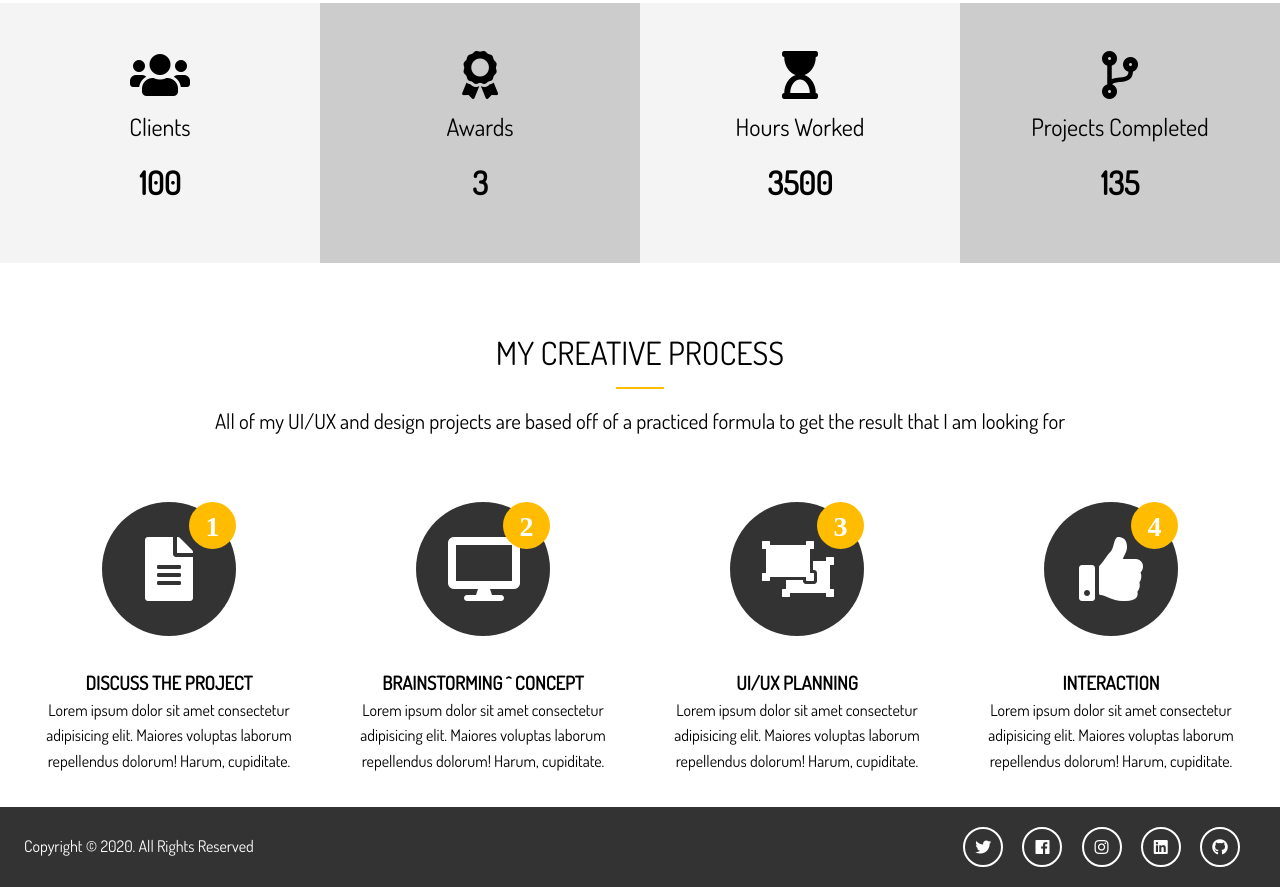
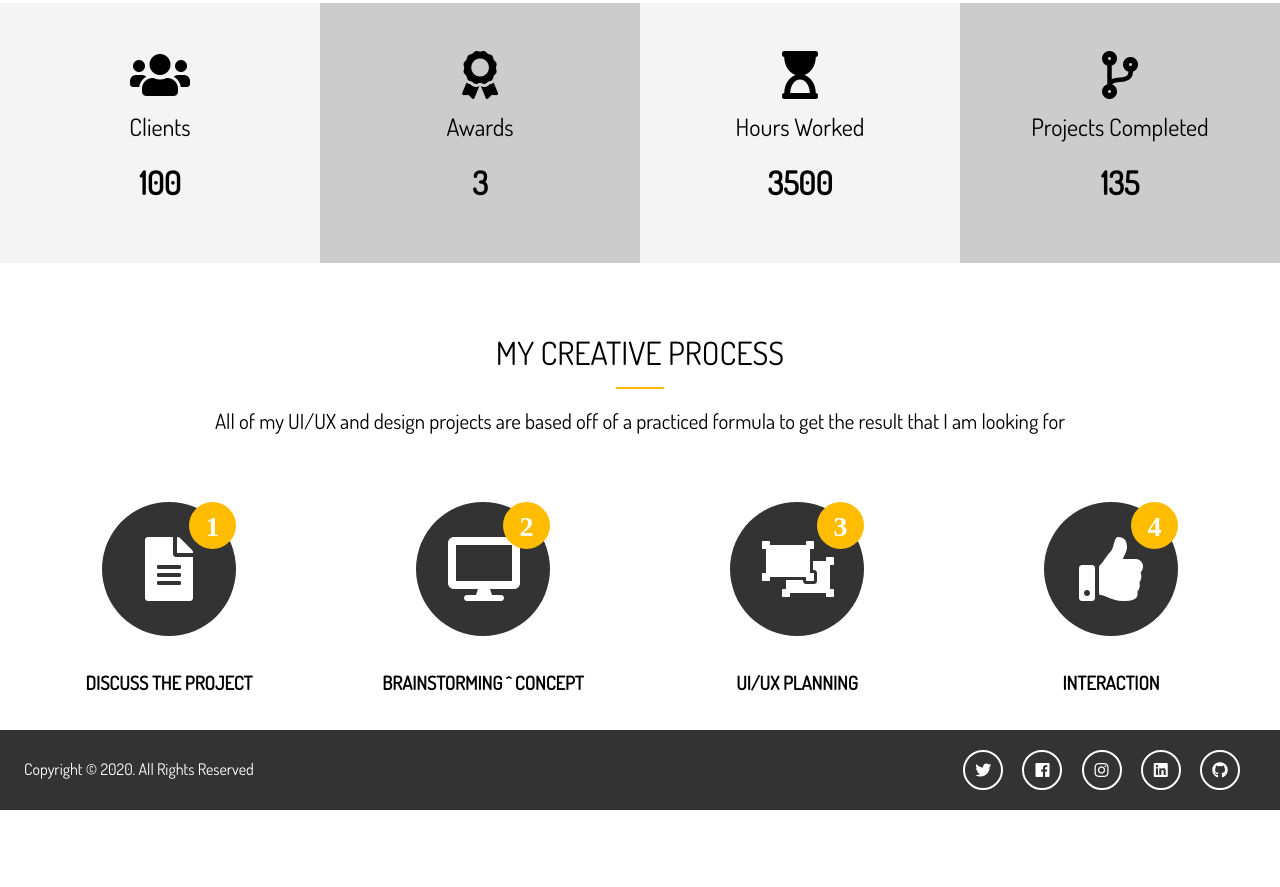
Before and after one commit to MedoBreezy/Private-Portfolio, a website: page dist/index.html in a window 1280 px wide. Shown: the part 1273-2160 px from the top of the page. After the commit the page ends 2083 px from the top, so only its background shows below. Drawn offline with Linux system fonts and the light colour scheme.

Commit message:
Update index.html

```diff
--- a/dist/index.html
+++ b/dist/index.html
@@ -140,8 +140,7 @@
           </i>
           <h3>Discuss The Project</h3>
           <p>
-            Lorem ipsum dolor sit amet consectetur adipisicing elit. Maiores
-            voluptas laborum repellendus dolorum! Harum, cupiditate.
+
           </p>
         </div>
         <div>
@@ -150,8 +149,7 @@
           </i>
           <h3>Brainstorming ^ Concept</h3>
           <p>
-            Lorem ipsum dolor sit amet consectetur adipisicing elit. Maiores
-            voluptas laborum repellendus dolorum! Harum, cupiditate.
+
           </p>
         </div>
         <div>
@@ -160,8 +158,7 @@
           </i>
           <h3>UI/UX Planning</h3>
           <p>
-            Lorem ipsum dolor sit amet consectetur adipisicing elit. Maiores
-            voluptas laborum repellendus dolorum! Harum, cupiditate.
+
           </p>
         </div>
         <div>
@@ -170,8 +167,7 @@
           </i>
           <h3>Interaction</h3>
           <p>
-            Lorem ipsum dolor sit amet consectetur adipisicing elit. Maiores
-            voluptas laborum repellendus dolorum! Harum, cupiditate.
+
           </p>
         </div>
       </div>
```
